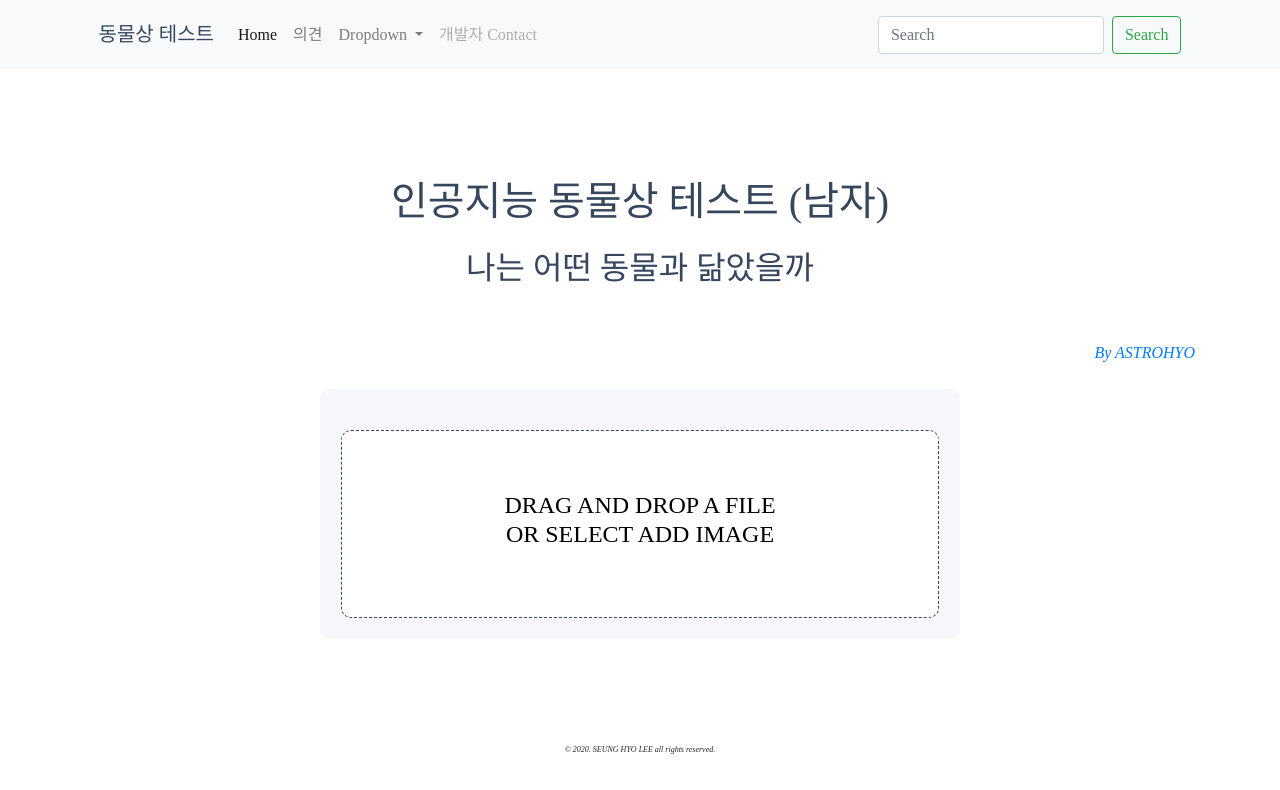
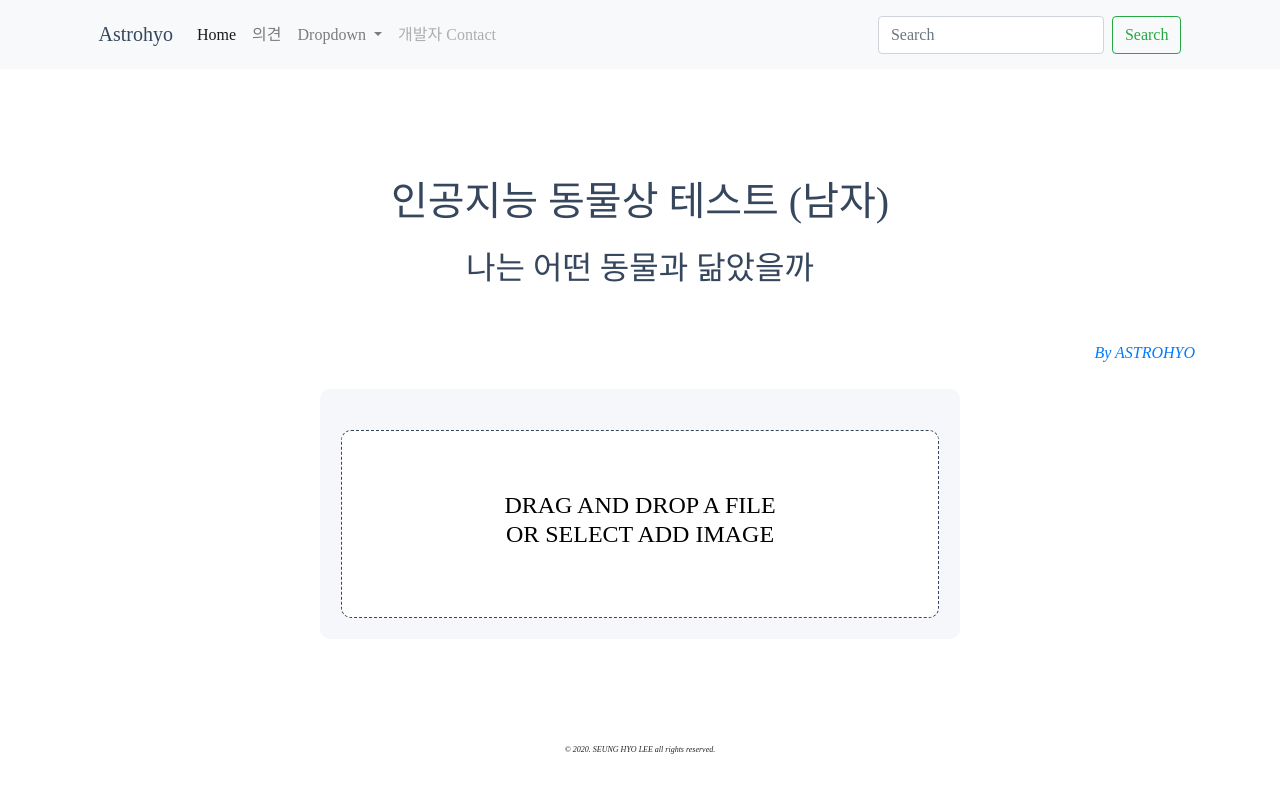
Before and after one commit to AstroHyo/Astrohyo-s--first, a plain HTML site: page MenFaceTypeCognition.html in a window 1280 px wide. Drawn offline with nearby package versions, Linux system fonts and the light colour scheme; a script that the page names is missing.

Commit message:
Change 동물상 테스트 to Astrohyo

```diff
--- a/MenFaceTypeCognition.html
+++ b/MenFaceTypeCognition.html
@@ -16,7 +16,7 @@
 </head>
 <body>
     <nav class="navbar navbar-expand-lg navbar-light bg-light nav-distance">
-        <a class="navbar-brand" href="#">동물상 테스트</a>
+        <a class="navbar-brand" href="index.html">Astrohyo</a>
         <button class="navbar-toggler" type="button" data-toggle="collapse" data-target="#navbarSupportedContent"
             aria-controls="navbarSupportedContent" aria-expanded="false" aria-label="Toggle navigation">
             <span class="navbar-toggler-icon"></span>
```
